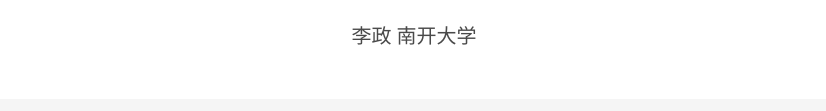
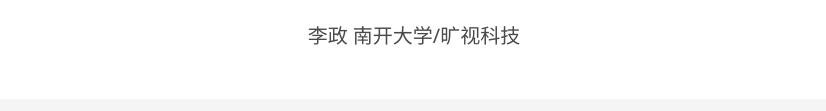
Before and after one commit to zhengli97/CTKD, a plain HTML site: page chinese_interpertation.html in a window 1280 px wide. Shown: the part 231-342 px from the top of the page, without its empty margins (226-1052 px from the left). Drawn offline with nearby package versions, Linux system fonts and the light colour scheme; some icons are missing; a web font is replaced by a local one.

Commit message:
Update chinese_interpertation.html

```diff
--- a/chinese_interpertation.html
+++ b/chinese_interpertation.html
@@ -56,7 +56,7 @@
           <div class="is-size-3 content">
             中文解读
           </div>
-          <p class="is-size-5">李政 南开大学</p>
+          <p class="is-size-5">李政 南开大学/旷视科技</p>
         </div>
         </div>
       </div>
```
